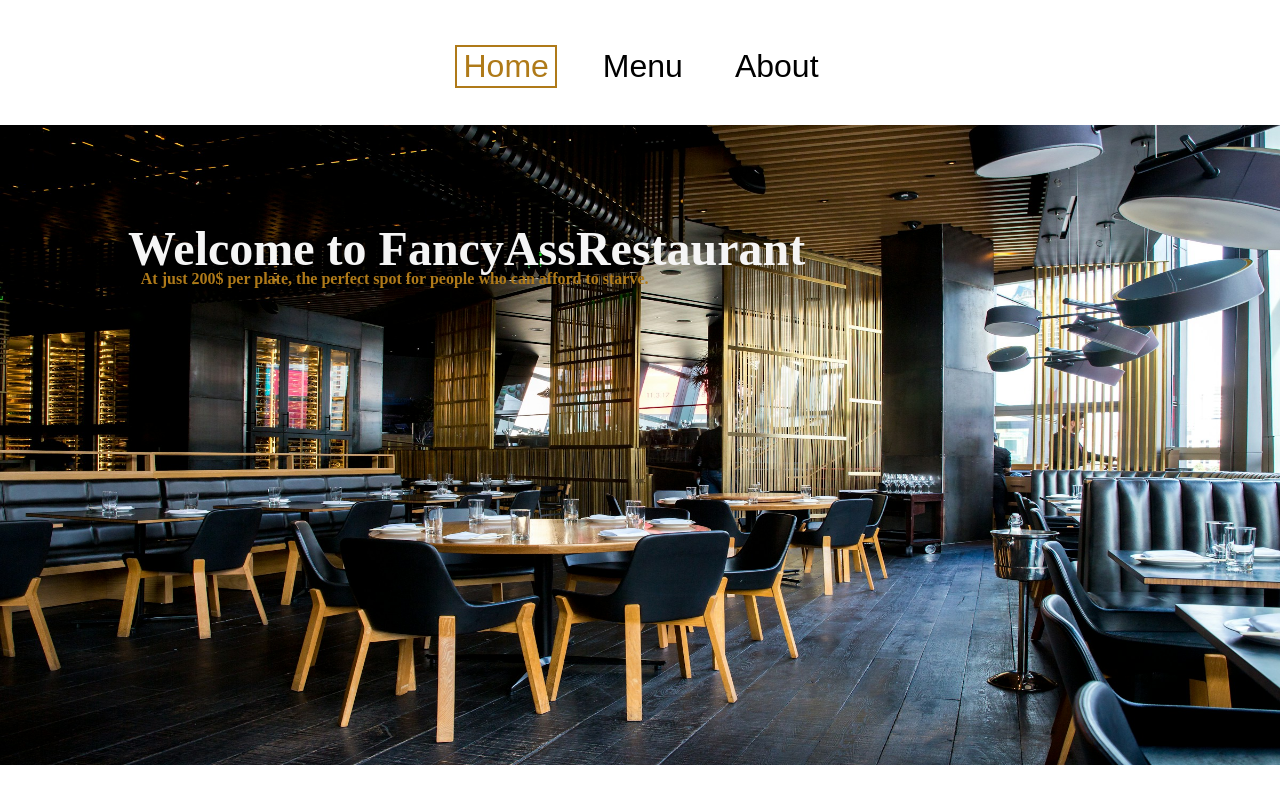
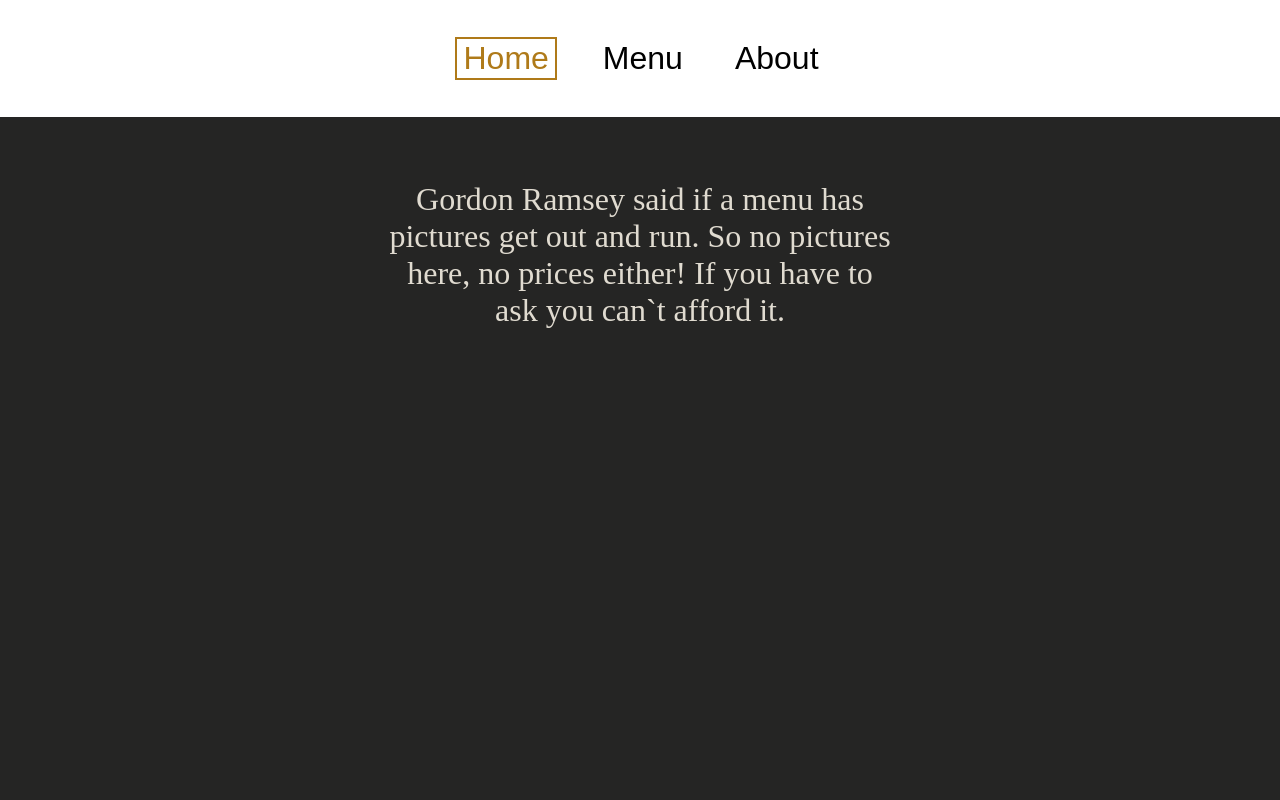
Before and after one commit to emremark/Restaurant-Page, a website built with webpack: page src/template.html in a window 1280 px wide. Shown: the top 800 px of the page. Built offline with nearby package versions, Linux system fonts and the light colour scheme.

Commit message:
Add menu page html sceleton.

```diff
--- a/src/index.js
+++ b/src/index.js
@@ -1,4 +1,4 @@
-import { homePage } from "/home/vboxuser/Desktop/js/Restaurant-Page/src/home";
+//import { homePage } from "/home/vboxuser/Desktop/js/Restaurant-Page/src/home";
 import "./styles.css";
-homePage();
+//homePage();
 console.log("test");
--- a/src/styles.css
+++ b/src/styles.css
@@ -1,7 +1,11 @@
+
 body {
     display: flex;
     flex-direction: column;
     align-items: center;
+    margin: 0;
+    padding: 0;
+    overflow-x: hidden;
 }
 nav {
     display: flex;
@@ -64,3 +68,19 @@
     text-align: justify;
     margin-right: 5%;
 }
+
+.mBody {
+    background-color: rgb(37, 37, 36);
+    width: 100vw;
+    height: 100vh;
+    display: flex;
+    flex-direction: column;
+    align-items: center;
+}
+.naslov {
+    font-size: 2em;
+    margin-top: 5%;
+    color: #e0dbd0;
+    width: 40%;
+    text-align: center;
+}
--- a/src/template.html
+++ b/src/template.html
@@ -14,7 +14,9 @@
             </nav>
     </header>
     <div id="content">
-
+        <div class="mBody">
+            <div class="naslov">Gordon Ramsey said if a menu has pictures get out and run. So no pictures here, no prices either! If you have to ask you can`t afford it.</div>
+        </div>
     </div>
 </body>
 </html>
```
